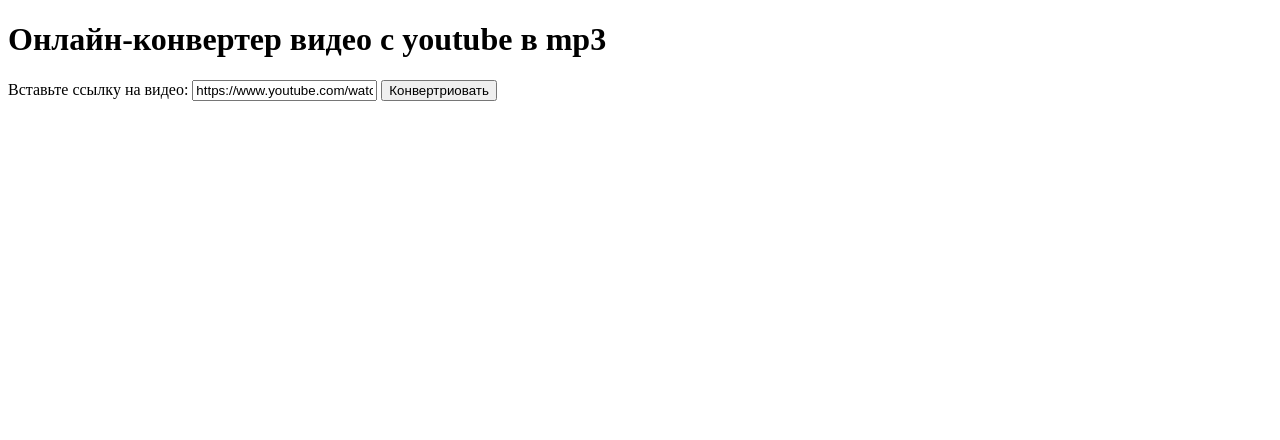
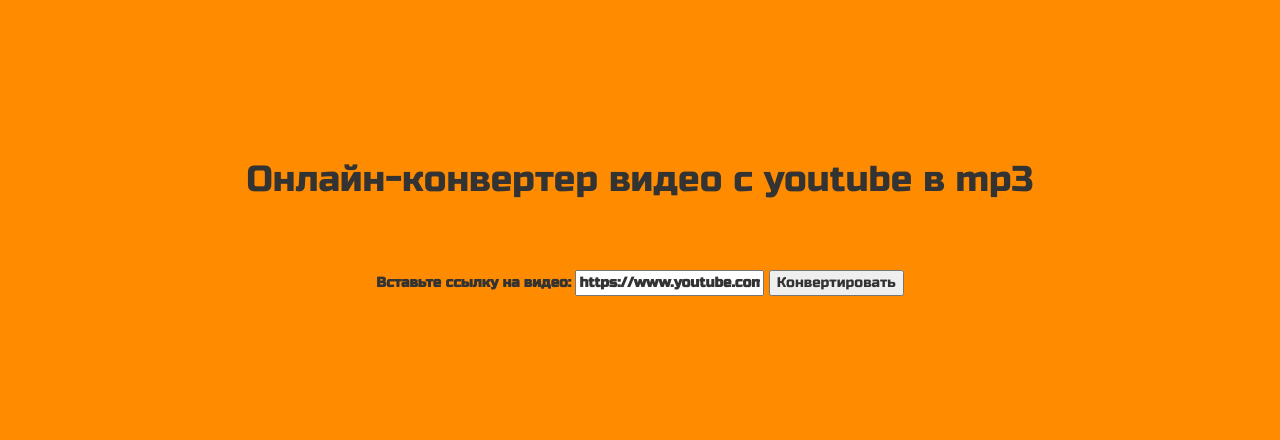
Before and after one commit to genvarek/converter, a Django app: page / in a window 1280 px wide. Shown: the top 440 px of the page. Run offline with Django 3.2, Linux system fonts and the light colour scheme; some libraries are stand-ins or nearby versions.

Commit message:
Added CSS

```diff
--- /dev/null
+++ b/blog/static/css/blog.css
@@ -0,0 +1,15 @@
+body {
+    background-color: darkorange;
+    padding: 10em;
+    font-family: 'Russo One', sans-serif;
+}
+
+h1 {
+    text-align: center;
+    display: block;
+}
+
+form {
+    text-align: center;
+    display: block;
+}
--- a/blog/templates/blog/post_list.html
+++ b/blog/templates/blog/post_list.html
@@ -1,8 +1,14 @@
 <!DOCTYPE html>
-
+{% load staticfiles %}
 <html>
 
     <head>
+
+        <link rel="stylesheet" href="//maxcdn.bootstrapcdn.com/bootstrap/3.2.0/css/bootstrap.min.css">
+        <link rel="stylesheet" href="//maxcdn.bootstrapcdn.com/bootstrap/3.2.0/css/bootstrap-theme.min.css">
+        <link href="https://fonts.googleapis.com/css?family=Russo+One&amp;subset=cyrillic" rel="stylesheet">
+        <link rel="stylesheet" href="{% static 'css/blog.css' %}">
+
 
         <meta charset="utf-8">
         <title>Конвертер youtube - mp3</title>
@@ -13,12 +19,12 @@
 
     <body>
 
-    <h1>Онлайн-конвертер видео с youtube в mp3</h1>
+    <h1>Онлайн-конвертер видео с youtube в mp3</h1> <br> <br> <br>
 
     <form action="" method="get">
         <label>Вставьте ссылку на видео:
             <input type="text" name="youtube-link" value="https://www.youtube.com/watch?v=ffTF9ZOjAxU&t=318s"></label>
-        <input type="submit" value="Конвертриовать">
+        <input type="submit" value="Конвертировать">
 
     </form>
 
```
